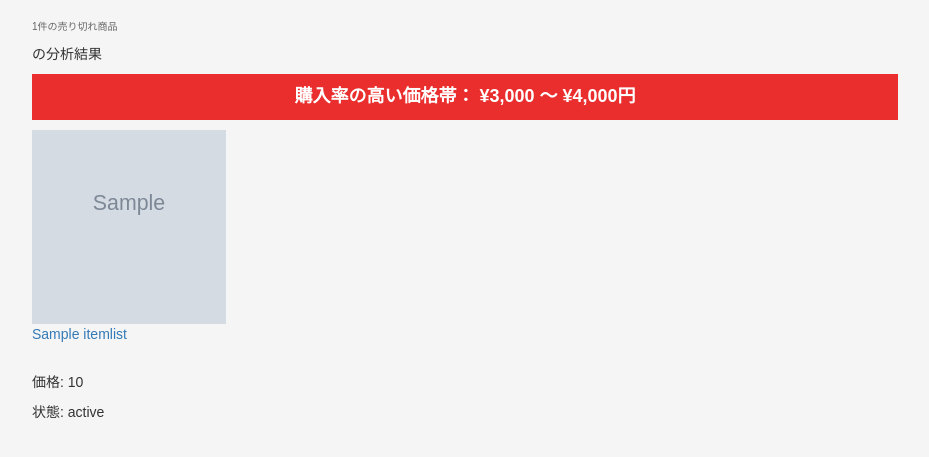
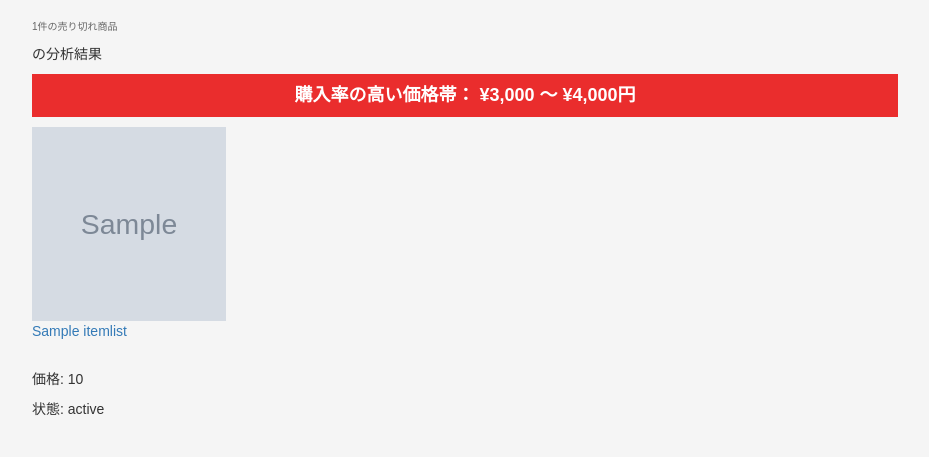
Before and after one commit to kasano0402/mercariAnalytics, a Flask app: template templates/result.html in a window 1280 px wide. Shown: the part 78-535 px from the top of the page, without its empty margins (175-1104 px from the left). Run offline with Flask 2, Linux system fonts and the light colour scheme; the template is opened without the code that fills it: most values are stand-ins (such as "Sample title", 1, 10 or a date in 2020); grey boxes marked "Sample" are stand-in pictures; some libraries are stand-ins or nearby versions.

```diff
--- a/static/css/index.css
+++ b/static/css/index.css
@@ -1,5 +1,5 @@
 body {
-  background-color: #f5f5f5;
+  background-color: rgb(245, 245, 245);
   font-family: Arial, 游ゴシック体, YuGothic, メイリオ, Meiryo, sans-serif;
 }
 
--- a/static/css/result.css
+++ b/static/css/result.css
@@ -1,7 +1,7 @@
 /* BODY STYLES
 ------------------------------------ */
 body {
-  background-color: #f5f5f5;
+  background-color: rgb(245, 245, 245);
   font-family: Arial, 游ゴシック体, YuGothic, メイリオ, Meiryo, sans-serif;
 }
 
@@ -59,7 +59,7 @@ body {
 
 /*title部*/
 .result-header p {
-  padding: 10px;
+  padding: 1%;
   font-weight: bold;
   text-align: center;
   color: #ffffff;
@@ -75,7 +75,12 @@ body {
   width: 100%;
   height: 0;
   padding-bottom: 100%;
-  background-size: 100%;
+  background-repeat: no-repeat;
+  background-size: cover;
+  background-position: center;
+}
+
+.itemprice {
 }
 
 .itemname {
```
